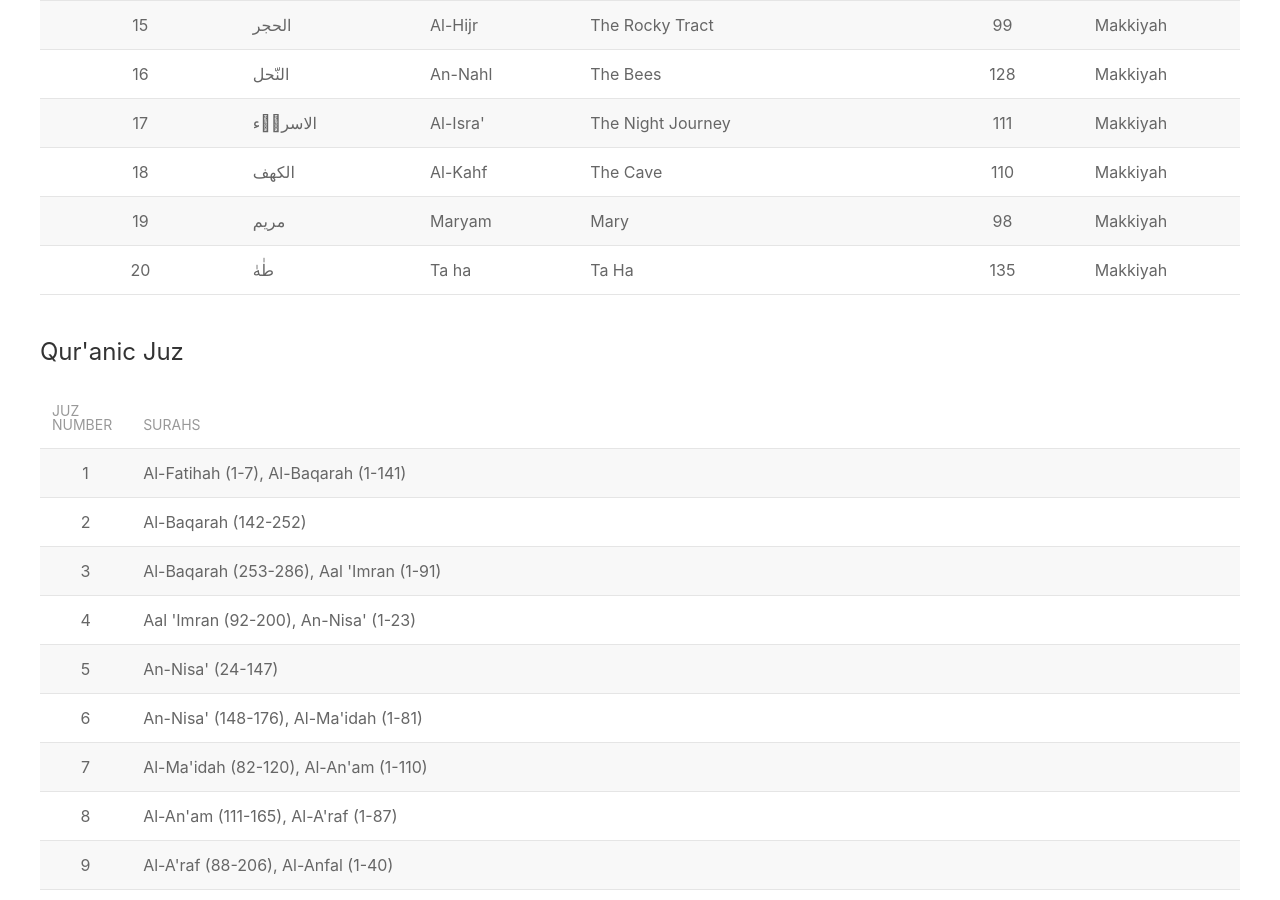
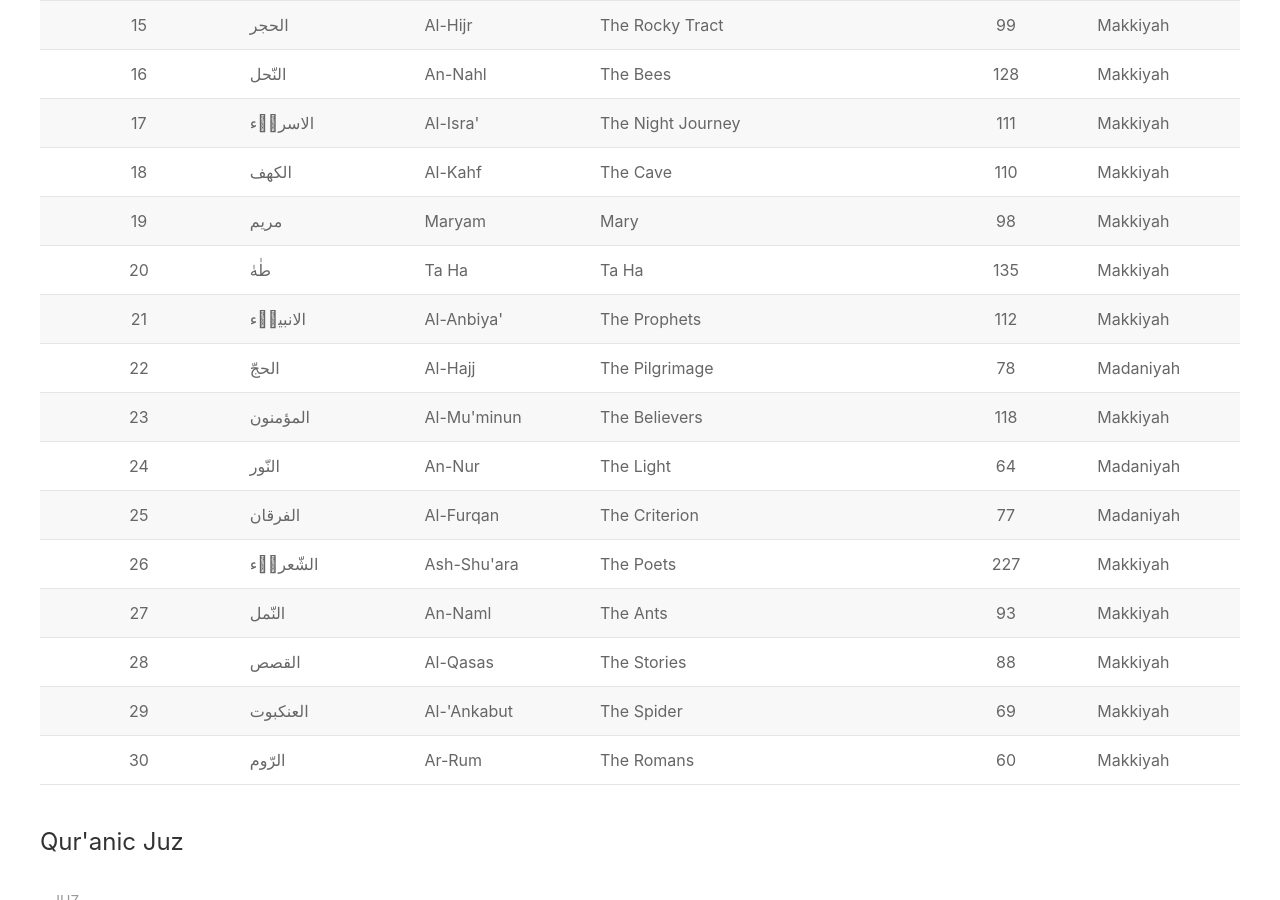
Before and after one commit to alqurankarim/alqurankarim.github.io, a Jekyll site: the page built from _pages/quran/types.html, in a window 1280 px wide and 900 px high, scrolled down 826 px. Built offline with Jekyll 4.4.1, drawn with Linux system fonts in a browser that asks for light colours; nearby versions of some CDN libraries.

Commit message:
Update quran.yml

```diff
--- a/_data/quran.yml
+++ b/_data/quran.yml
@@ -115,11 +115,72 @@ quranic_chapters:
     surah_number: 19
     type: Makkiyah
   - name: Ta Ha
-    latin_name: Ta ha
+    latin_name: Ta Ha
     arabic_name: "طٰهٰ"
     ayah_count: 135
     surah_number: 20
     type: Makkiyah
+  - name: The Prophets
+    latin_name: Al-Anbiya'
+    arabic_name: "الانبياۤء"
+    ayah_count: 112
+    surah_number: 21
+    type: Makkiyah
+  - name: The Pilgrimage
+    latin_name: Al-Hajj
+    arabic_name: "الحجّ"
+    ayah_count: 78
+    surah_number: 22
+    type: Madaniyah
+  - name: The Believers
+    latin_name: Al-Mu'minun
+    arabic_name: "المؤمنون"
+    ayah_count: 118
+    surah_number: 23
+    type: Makkiyah
+  - name: The Light
+    latin_name: An-Nur
+    arabic_name: "النّور"
+    ayah_count: 64
+    surah_number: 24
+    type: Madaniyah
+  - name: The Criterion
+    latin_name: Al-Furqan
+    arabic_name: "الفرقان"
+    ayah_count: 77
+    surah_number: 25
+    type: Madaniyah
+  - name: The Poets
+    latin_name: Ash-Shu'ara
+    arabic_name: "الشّعراۤء"
+    ayah_count: 227
+    surah_number: 26
+    type: Makkiyah
+  - name: The Ants
+    latin_name: An-Naml
+    arabic_name: "النّمل"
+    ayah_count: 93
+    surah_number: 27
+    type: Makkiyah
+  - name: The Stories
+    latin_name: Al-Qasas
+    arabic_name: "القصص"
+    ayah_count: 88
+    surah_number: 28
+    type: Makkiyah
+  - name: The Spider
+    latin_name: Al-'Ankabut
+    arabic_name: "العنكبوت"
+    ayah_count: 69
+    surah_number: 29
+    type: Makkiyah
+  - name: The Romans
+    latin_name: Ar-Rum
+    arabic_name: "الرّوم"
+    ayah_count: 60
+    surah_number: 30
+    type: Makkiyah
+
 
 #Quranic Juz/Para
 quranic_juz:
```
